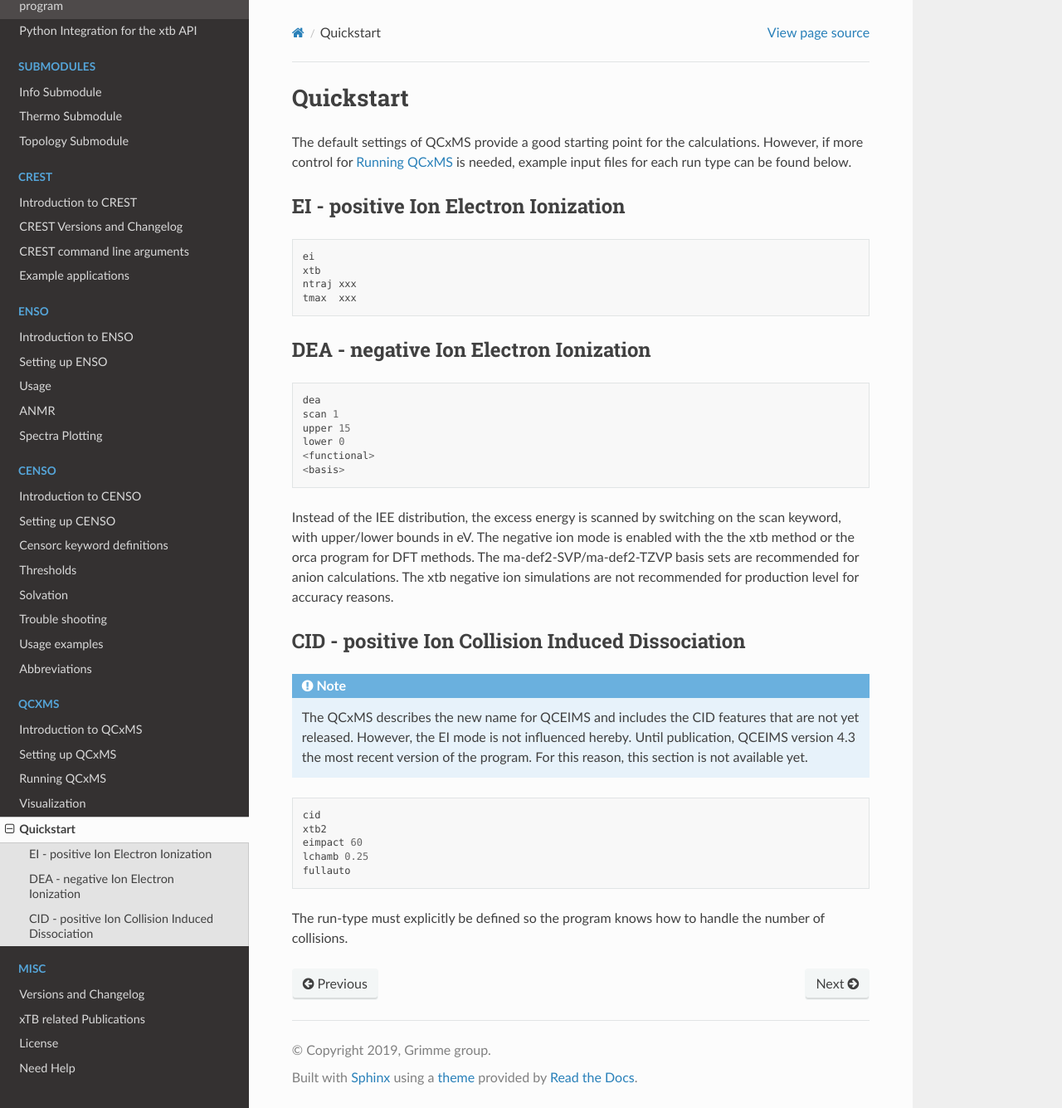
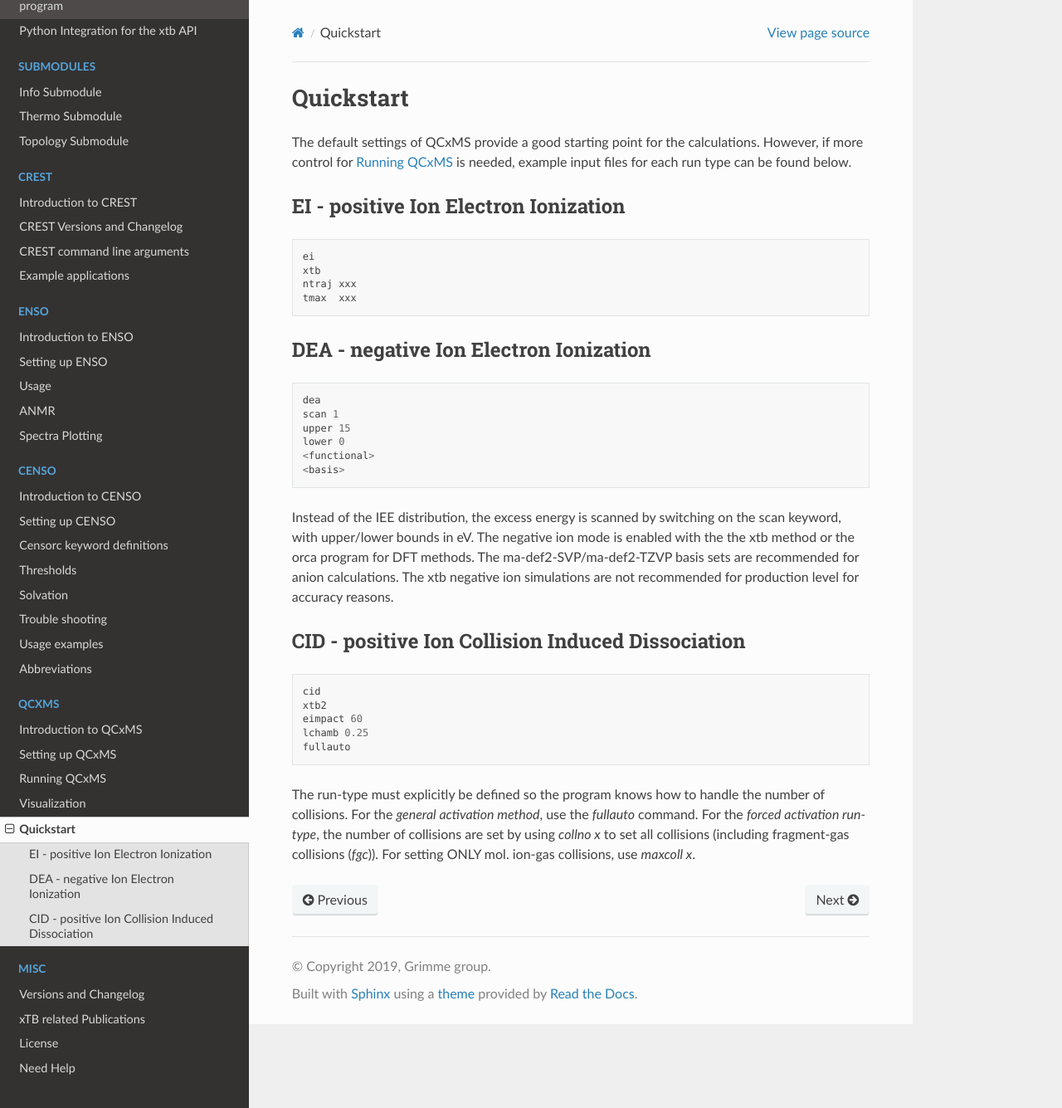
Before and after one commit to grimme-lab/xtb_docs, a Sphinx documentation site: the page built from source/qcxms_doc/qcxms_ex.rst, in a window 1280 px wide and 1335 px high. Shown: the whole window at 83% size. Built offline with Sphinx 7.4.7 and the Read the Docs theme 2.0.0, drawn with Linux system fonts in a browser that asks for light colours.

Commit message:
Update qcxms_ex.rst

```diff
--- a/source/qcxms_doc/qcxms_ex.rst
+++ b/source/qcxms_doc/qcxms_ex.rst
@@ -38,12 +38,6 @@
 CID - positive Ion Collision Induced Dissociation
 -------------------------------------------------
 
-.. note::
-   The QCxMS describes the new name for QCEIMS and includes the CID features that are not yet released.
-   However, the EI mode is not influenced hereby. Until publication, QCEIMS version 4.3 the most recent
-   version of the program. For this reason, this section is not available yet.
-
-
 .. code::
 
    cid
@@ -52,4 +46,4 @@
    lchamb 0.25
    fullauto
 
-The run-type must explicitly be defined so the program knows how to handle the number of collisions.
+The run-type must explicitly be defined so the program knows how to handle the number of collisions. For the *general activation method*, use the `fullauto` command. For the *forced activation run-type*, the number of collisions are set by using *collno x* to set all collisions (including fragment-gas collisions (*fgc*)). For setting ONLY mol. ion-gas collisions, use *maxcoll x*.
```
